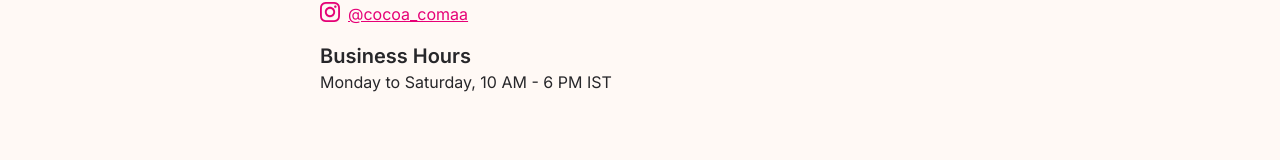
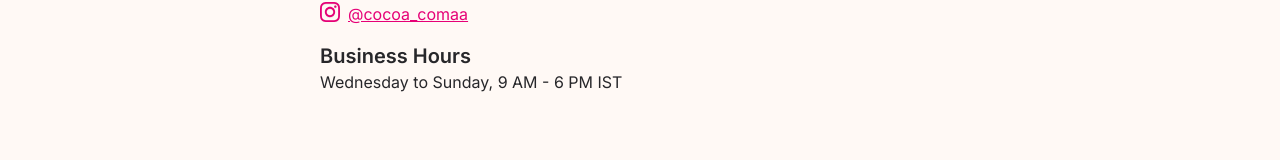
Before and after one commit to imran-vz/cocoacomaa, a Next.js app: page /contact-us in a window 1280 px wide. Shown: the part 471-631 px from the top of the page. Built offline with nearby package versions, Linux system fonts and the light colour scheme; no server answers.

Commit message:
Update business hours in ContactUs page
- Changed business hours from "Monday to Saturday, 10 AM - 6 PM IST" to "Wednesday to Sunday, 9 AM - 6 PM IST" for accuracy.

```diff
--- a/src/app/contact-us/page.tsx
+++ b/src/app/contact-us/page.tsx
@@ -53,7 +53,7 @@ export default function ContactUs() {
 
 				<div>
 					<h2 className="text-xl font-semibold">Business Hours</h2>
-					<p className="text-brown-700">Monday to Saturday, 10 AM - 6 PM IST</p>
+					<p className="text-brown-700">Wednesday to Sunday, 9 AM - 6 PM IST</p>
 				</div>
 			</div>
 		</div>
```
